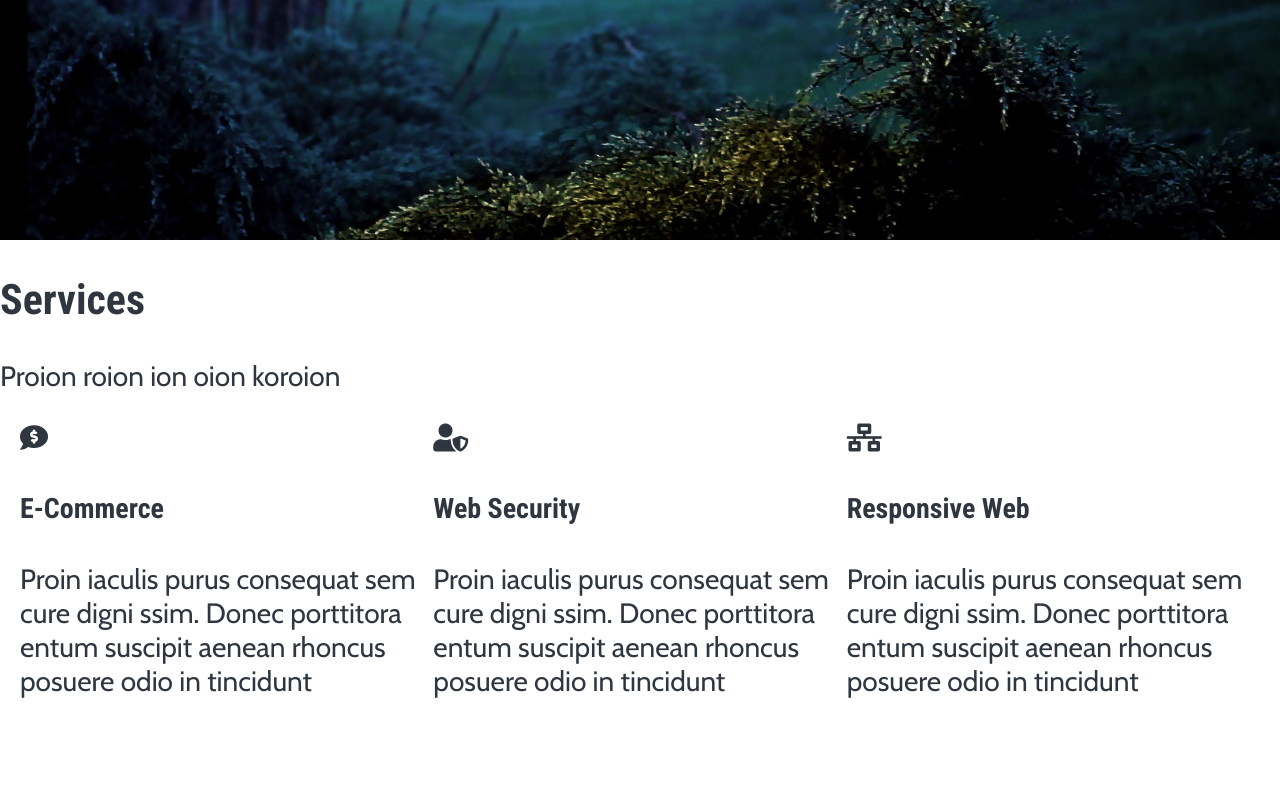
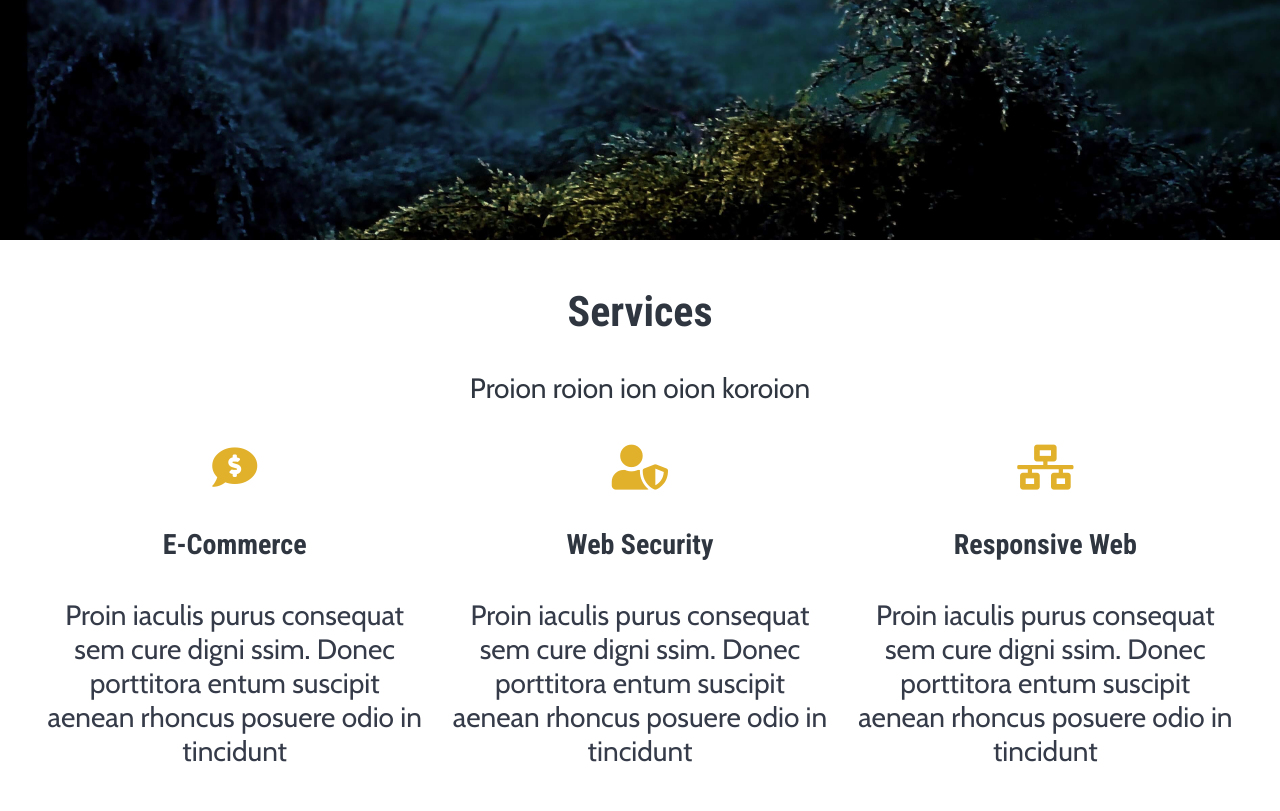
Before and after one commit to BartlomiejFigura/Projekt-z-task-runnerem, a website: page index.html in a window 1280 px wide. Shown: the part 560-1371 px from the top of the page. Before the commit the page ends 1286 px from the top, so only its background shows below. Drawn offline with nearby package versions, Linux system fonts and the light colour scheme.

Commit message:
Add styles for services div

```diff
--- a/sass/style.scss
+++ b/sass/style.scss
@@ -108,6 +108,23 @@ ul {
     border-radius: 10px;
 }
 /*services*/
+.services {
+    text-align: center;
+    padding: 12px;
+
+
+}
+.services-row {
+    padding: 12px;
+    i {
+        color: $link-color;
+        font-size: 45px
+
+    }
+    p {
+        color: $dark-color;
+    }
+}
 /*porfolio*/
 /*mediaqueriesformobile*/
 @media (max-width: 767px) {
```
Also changed, not shown: css/style.css, 1 other file.
